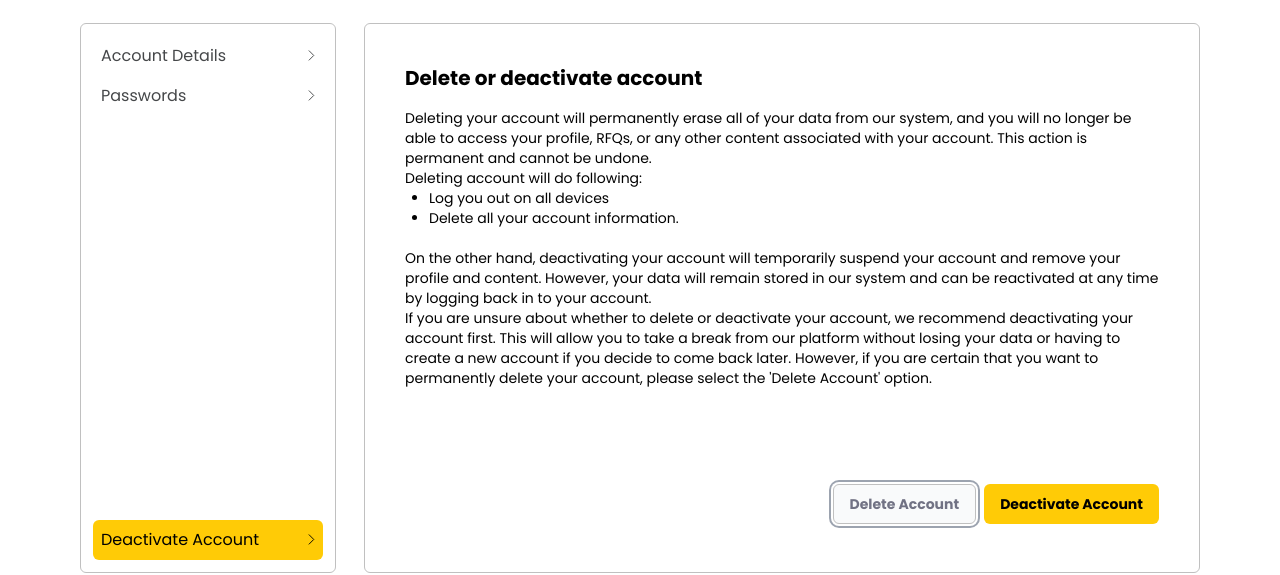
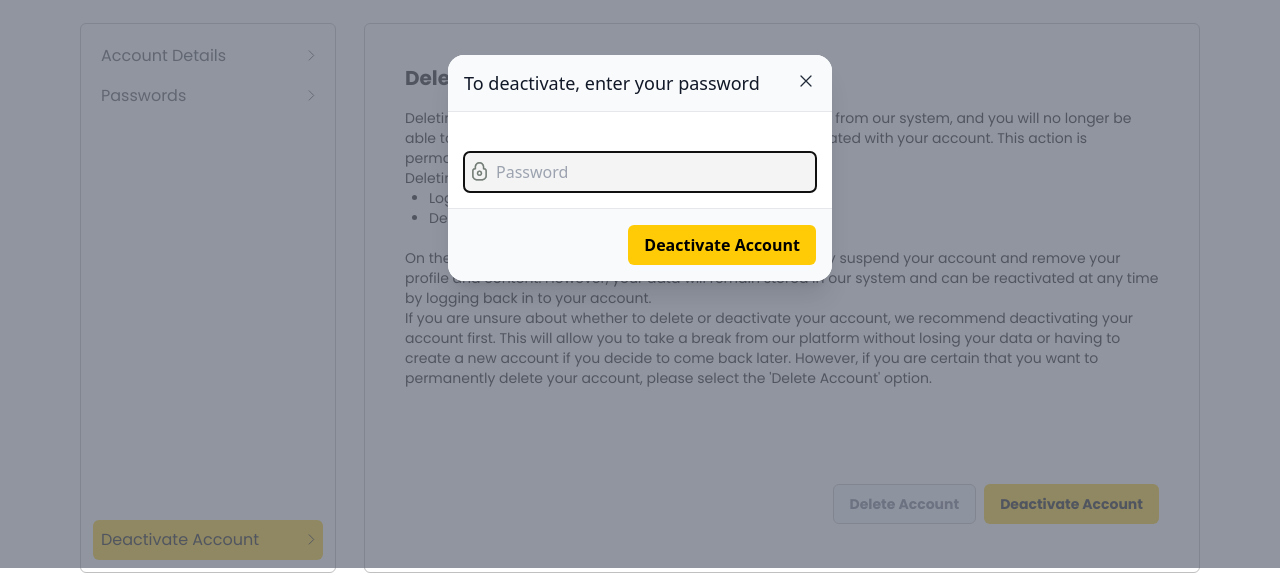
Before and after one commit to Usama-26/zipcpq_frontend-predrag-dev, a Next.js app: page /accounts/deactivate in a window 1280 px wide. Both pictures are taken after a click on the button "Delete Account". Shown: the part 232-807 px from the top of the page. Built offline with nearby package versions, Linux system fonts and the light colour scheme; no server answers.

Commit message:
Save Changes Modal Added

```diff
--- a/src/components/Modal/index.tsx
+++ b/src/components/Modal/index.tsx
@@ -45,7 +45,7 @@ export default function Modal({
           </Transition.Child>
 
           <div className="fixed inset-0 z-10 overflow-y-auto">
-            <div className="flex min-h-full  justify-center p-2 sm:p-4 text-center items-center sm:p-0">
+            <div className="flex min-h-full  justify-center p-2 sm:p-4 text-center items-center">
               <Transition.Child
                 as={Fragment}
                 enter="ease-out duration-300"
@@ -56,7 +56,7 @@ export default function Modal({
                 leaveTo="opacity-0 translate-y-4 sm:translate-y-0 sm:scale-95"
               >
                 <Dialog.Panel
-                  className="relative transform overflow-hidden
+                  className="relative w-96 transform overflow-hidden
                   rounded-2xl bg-white text-left shadow-xl transition-all sm:my-8 "
                 >
                   <div className="overflow-auto">
--- a/src/layouts/HomeLayout.tsx
+++ b/src/layouts/HomeLayout.tsx
@@ -10,7 +10,7 @@ import {SearchInputMobile} from '@/components/SearchInputMobile';
 interface IHomeLayoutProps {
   children: ReactElement;
   sidebarCategories?: TCategory[];
-  breadcrumb: TBreadCrumb[];
+  breadcrumb?: TBreadCrumb[];
 }
 
 export default function HomeLayout({
--- a/src/pages/accounts/[index].tsx
+++ b/src/pages/accounts/[index].tsx
@@ -1,8 +1,10 @@
 import {Button} from '@/components/Button';
 import {SelectInput, TextInput} from '@/components/Form';
+import Modal from '@/components/Modal';
 
 import HomeLayout from '@/layouts/HomeLayout';
 import SidebarAccounts from '@/layouts/components/SidebarAccounts';
+import {useState} from 'react';
 
 const countryOptions = [
   {
@@ -20,6 +22,7 @@ const countryOptions = [
 ];
 
 export default function Accounts() {
+  const [isConfirmModalOpen, setIsConfirmModalOpen] = useState(false);
   return (
     <HomeLayout>
       <>
@@ -150,7 +153,13 @@ export default function Accounts() {
                   Required Fields*
                 </span>
                 <div className="self-end">
-                  <Button className="rounded-md mr-2 bg-gray-50 shadow-none text-[#717284] border border-[#c0c0c0] hover:text-white hover:!bg-zinc-700">
+                  <Button
+                    onClick={e => {
+                      e.preventDefault();
+                      setIsConfirmModalOpen(true);
+                    }}
+                    className="rounded-md mr-2 bg-gray-50 shadow-none text-[#717284] border border-[#c0c0c0] hover:text-white hover:!bg-zinc-700"
+                  >
                     Cancel
                   </Button>
                   <Button className="rounded-md shadow-none bg-yellow-700 text-black hover:text-white hover:!bg-zinc-700">
@@ -161,6 +170,26 @@ export default function Accounts() {
             </div>
           </div>
         </div>
+        <Modal
+          header="Discard changes?"
+          open={isConfirmModalOpen}
+          setOpen={setIsConfirmModalOpen}
+          footer={
+            <div className="self-end">
+              <Button className="rounded-md mr-2 bg-gray-50 shadow-none text-[#717284] border border-[#c0c0c0] hover:!text-black hover:!bg-yellow-700">
+                No
+              </Button>
+              <Button className="rounded-md shadow-none bg-zinc-700 text-white hover:!text-black hover:!bg-yellow-700">
+                Yes
+              </Button>
+            </div>
+          }
+        >
+          <p className="px-4 font-sm">
+            You haven’t saved your changes. Are you sure you want to discard
+            your changes?
+          </p>
+        </Modal>
       </>
     </HomeLayout>
   );
--- a/src/pages/accounts/deactivate.tsx
+++ b/src/pages/accounts/deactivate.tsx
@@ -1,8 +1,14 @@
 import {Button} from '@/components/Button';
+import {TextInput} from '@/components/Form';
+import {RHFTextField} from '@/components/HookForm';
+import Modal from '@/components/Modal';
 import HomeLayout from '@/layouts/HomeLayout';
 import SidebarAccounts from '@/layouts/components/SidebarAccounts';
+import Image from 'next/image';
+import {useState} from 'react';
 
 export default function DeactivateAccount() {
+  const [isConfirmModalOpen, setIsConfirmModalOpen] = useState(false);
   return (
     <HomeLayout>
       <>
@@ -50,7 +56,13 @@ export default function DeactivateAccount() {
               </p>
             </div>
             <div className="text-right mt-24">
-              <Button className="rounded-md mr-2 bg-gray-50 shadow-none text-[#717284] text-sm border border-[#c0c0c0] hover:text-white hover:!bg-zinc-700">
+              <Button
+                onClick={e => {
+                  e.preventDefault();
+                  setIsConfirmModalOpen(true);
+                }}
+                className="rounded-md mr-2 bg-gray-50 shadow-none text-[#717284] text-sm border border-[#c0c0c0] hover:text-white hover:!bg-zinc-700"
+              >
                 Delete Account
               </Button>
               <Button className="rounded-md shadow-none bg-yellow-700 text-black text-sm hover:text-white hover:!bg-zinc-700">
@@ -59,6 +71,36 @@ export default function DeactivateAccount() {
             </div>
           </div>
         </div>
+        <Modal
+          header="To deactivate, enter your password"
+          open={isConfirmModalOpen}
+          setOpen={setIsConfirmModalOpen}
+          footer={
+            <div className="self-end">
+              <Button className="rounded-md shadow-none bg-yellow-700 text-black hover:!text-white hover:!bg-zinc-700">
+                Deactivate Account
+              </Button>
+            </div>
+          }
+        >
+          <label htmlFor="inputPassword" className="relative block">
+            <span className={'absolute left-2 top-2.5 z-10'}>
+              <Image
+                src={'/icons/lock-closed.svg'}
+                width={15}
+                height={19}
+                alt="Password icon"
+              />
+            </span>
+            <TextInput
+              id="inputPassword"
+              name="password"
+              type="password"
+              placeholder="Password"
+              className={'text-zinc-700 py-2 w-full px-8 bg-zinc-100'}
+            />
+          </label>
+        </Modal>
       </>
     </HomeLayout>
   );
--- a/src/pages/accounts/passwords.tsx
+++ b/src/pages/accounts/passwords.tsx
@@ -1,10 +1,13 @@
 import {Button} from '@/components/Button';
 import {TextInput} from '@/components/Form';
+import Modal from '@/components/Modal';
 import HomeLayout from '@/layouts/HomeLayout';
 import SidebarAccounts from '@/layouts/components/SidebarAccounts';
 import {InformationCircleIcon} from '@heroicons/react/24/outline';
+import {useState} from 'react';
 
 export default function Passwords() {
+  const [isConfirmModalOpen, setIsConfirmModalOpen] = useState(false);
   return (
     <HomeLayout>
       <>
@@ -59,7 +62,13 @@ export default function Passwords() {
                 </label>
 
                 <div className="self-end">
-                  <Button className="rounded-md mr-2 bg-gray-50 shadow-none text-[#717284] border border-[#c0c0c0] hover:text-white hover:!bg-zinc-700">
+                  <Button
+                    onClick={e => {
+                      e.preventDefault();
+                      setIsConfirmModalOpen(true);
+                    }}
+                    className="rounded-md mr-2 bg-gray-50 shadow-none text-[#717284] border border-[#c0c0c0] hover:text-white hover:!bg-zinc-700"
+                  >
                     Cancel
                   </Button>
                   <Button className="rounded-md shadow-none bg-yellow-700 text-black hover:text-white hover:!bg-zinc-700">
@@ -70,6 +79,26 @@ export default function Passwords() {
             </div>
           </div>
         </div>
+        <Modal
+          header="Discard changes?"
+          open={isConfirmModalOpen}
+          setOpen={setIsConfirmModalOpen}
+          footer={
+            <div className="self-end">
+              <Button className="rounded-md mr-2 bg-gray-50 shadow-none text-[#717284] border border-[#c0c0c0] hover:!text-black hover:!bg-yellow-700">
+                No
+              </Button>
+              <Button className="rounded-md shadow-none bg-zinc-700 text-white hover:!text-black hover:!bg-yellow-700">
+                Yes
+              </Button>
+            </div>
+          }
+        >
+          <p className="px-4 font-sm">
+            You haven’t saved your changes. Are you sure you want to discard
+            your changes?
+          </p>
+        </Modal>
       </>
     </HomeLayout>
   );
```
